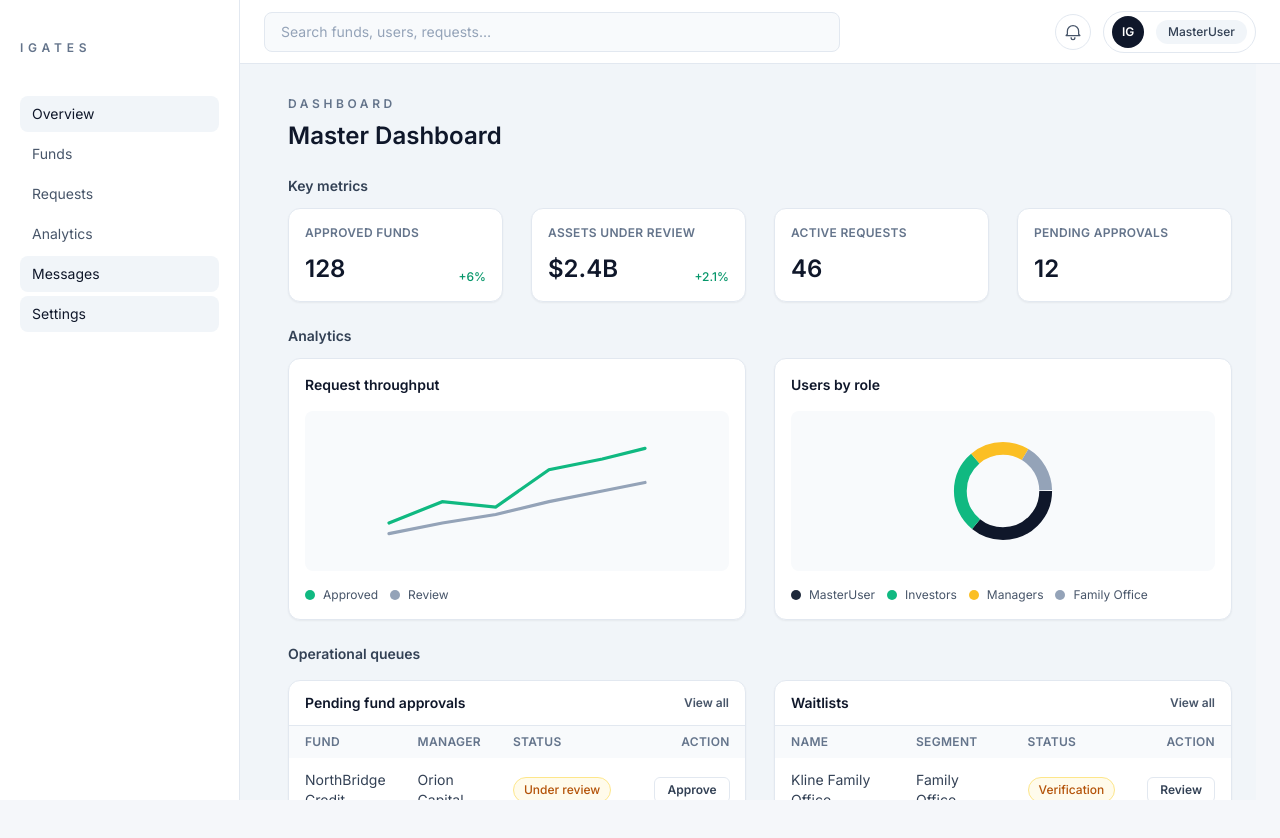
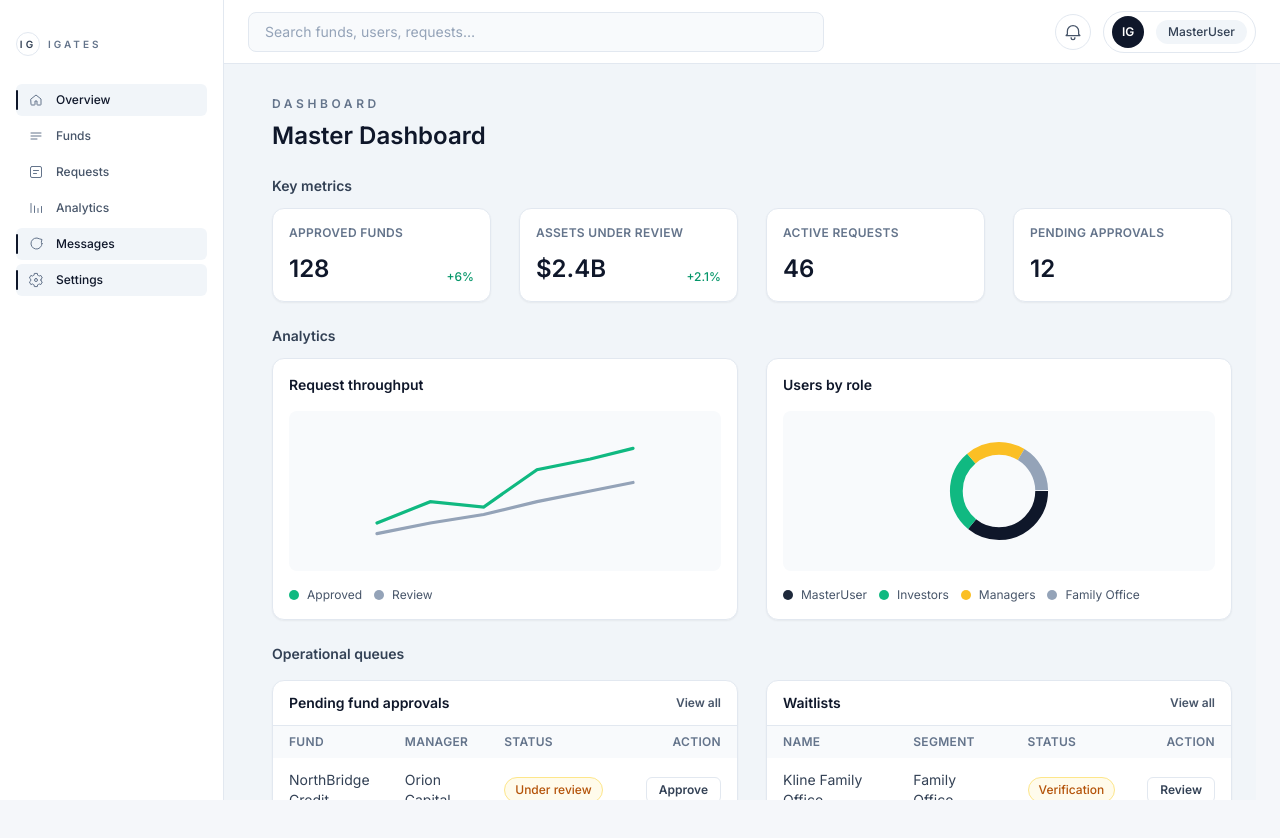
Before and after one commit to Juanherrera-123/Fund_Connect, a Next.js app: page /dashboard/master in a window 1280 px wide. Built offline with nearby package versions, Linux system fonts and the light colour scheme.

Commit message:
Update dashboard sidebar navigation

```diff
--- a/src/components/dashboard/DashboardShell.tsx
+++ b/src/components/dashboard/DashboardShell.tsx
@@ -4,12 +4,84 @@ import Link from "next/link";
 import { usePathname } from "next/navigation";
 
 const navItems = [
-  { label: "Overview", href: "/dashboard/master" },
-  { label: "Funds", href: "/dashboard/fund-manager" },
-  { label: "Requests", href: "/dashboard/investor" },
-  { label: "Analytics", href: "/dashboard/family-office" },
-  { label: "Messages", href: "/dashboard/master" },
-  { label: "Settings", href: "/dashboard/master" },
+  {
+    label: "Overview",
+    href: "/dashboard/master",
+    icon: (
+      <svg viewBox="0 0 24 24" fill="none" stroke="currentColor" strokeWidth="1.5">
+        <path
+          strokeLinecap="round"
+          strokeLinejoin="round"
+          d="M4.5 10.5 12 4.5l7.5 6v8.25a.75.75 0 0 1-.75.75h-4.5a.75.75 0 0 1-.75-.75V13.5h-3v5.25a.75.75 0 0 1-.75.75H5.25a.75.75 0 0 1-.75-.75Z"
+        />
+      </svg>
+    ),
+  },
+  {
+    label: "Funds",
+    href: "/dashboard/fund-manager",
+    icon: (
+      <svg viewBox="0 0 24 24" fill="none" stroke="currentColor" strokeWidth="1.5">
+        <path
+          strokeLinecap="round"
+          strokeLinejoin="round"
+          d="M4.5 7.5h15m-15 4.5h15m-15 4.5h9"
+        />
+      </svg>
+    ),
+  },
+  {
+    label: "Requests",
+    href: "/dashboard/investor",
+    icon: (
+      <svg viewBox="0 0 24 24" fill="none" stroke="currentColor" strokeWidth="1.5">
+        <path
+          strokeLinecap="round"
+          strokeLinejoin="round"
+          d="M8.25 9.75h7.5m-7.5 4.5h4.5M6 3.75h12A2.25 2.25 0 0 1 20.25 6v12A2.25 2.25 0 0 1 18 20.25H6A2.25 2.25 0 0 1 3.75 18V6A2.25 2.25 0 0 1 6 3.75Z"
+        />
+      </svg>
+    ),
+  },
+  {
+    label: "Analytics",
+    href: "/dashboard/family-office",
+    icon: (
+      <svg viewBox="0 0 24 24" fill="none" stroke="currentColor" strokeWidth="1.5">
+        <path
+          strokeLinecap="round"
+          strokeLinejoin="round"
+          d="M4.5 18.75V5.25m5.25 13.5V9m5.25 9.75v-6m5.25 6v-9"
+        />
+      </svg>
+    ),
+  },
+  {
+    label: "Messages",
+    href: "/dashboard/master",
+    icon: (
+      <svg viewBox="0 0 24 24" fill="none" stroke="currentColor" strokeWidth="1.5">
+        <path
+          strokeLinecap="round"
+          strokeLinejoin="round"
+          d="M21 11.25a8.25 8.25 0 1 1-4.08-7.08L21 5.25l-1.08 4.08A8.2 8.2 0 0 1 21 11.25Z"
+        />
+      </svg>
+    ),
+  },
+  {
+    label: "Settings",
+    href: "/dashboard/master",
+    icon: (
+      <svg viewBox="0 0 24 24" fill="none" stroke="currentColor" strokeWidth="1.5">
+        <path
+          strokeLinecap="round"
+          strokeLinejoin="round"
+          d="M12 9.75A2.25 2.25 0 1 0 12 14.25 2.25 2.25 0 0 0 12 9.75Zm7.5 2.25a7.49 7.49 0 0 0-.12-1.35l2.07-1.62-2.25-3.9-2.46.96a7.47 7.47 0 0 0-2.34-1.35l-.39-2.61h-4.5l-.39 2.61a7.47 7.47 0 0 0-2.34 1.35l-2.46-.96-2.25 3.9 2.07 1.62a7.49 7.49 0 0 0 0 2.7l-2.07 1.62 2.25 3.9 2.46-.96a7.47 7.47 0 0 0 2.34 1.35l.39 2.61h4.5l.39-2.61a7.47 7.47 0 0 0 2.34-1.35l2.46.96 2.25-3.9-2.07-1.62c.08-.44.12-.89.12-1.35Z"
+        />
+      </svg>
+    ),
+  },
 ];
 
 const actionIconClass =
@@ -34,11 +106,14 @@ export default function DashboardShell({
 
   return (
     <div className="relative h-screen bg-slate-100 text-slate-900">
-      <aside className="fixed inset-y-0 left-0 hidden w-60 flex-col border-r border-slate-200 bg-white px-5 py-6 md:flex">
-        <div className="flex h-12 items-center text-xs font-semibold uppercase tracking-[0.4em] text-slate-500">
-          IGATES
+      <aside className="fixed inset-y-0 left-0 hidden w-56 flex-col border-r border-slate-200 bg-white px-4 py-5 md:flex">
+        <div className="flex h-12 items-center gap-2 text-[10px] font-semibold uppercase tracking-[0.3em] text-slate-500">
+          <span className="flex h-6 w-6 items-center justify-center rounded-full border border-slate-200 text-[10px] text-slate-700">
+            IG
+          </span>
+          <span>IGATES</span>
         </div>
-        <nav className="mt-6 flex flex-1 flex-col gap-1 text-sm">
+        <nav className="mt-4 flex flex-1 flex-col gap-1 text-xs font-medium">
           {navItems.map((item) => {
             const isActive = pathname === item.href;
 
@@ -46,21 +121,29 @@ export default function DashboardShell({
               <Link
                 key={`${item.label}-${item.href}`}
                 href={item.href}
-                className={`flex items-center rounded-lg px-3 py-2 transition ${
+                className={`relative flex items-center gap-3 rounded-md px-3 py-2 transition ${
                   isActive
                     ? "bg-slate-100 text-slate-900"
                     : "text-slate-600 hover:bg-slate-50 hover:text-slate-900"
                 }`}
               >
-                {item.label}
+                <span
+                  className={`absolute left-0 top-1/2 h-5 w-0.5 -translate-y-1/2 rounded-full ${
+                    isActive ? "bg-slate-900" : "bg-transparent"
+                  }`}
+                />
+                <span className="flex h-4 w-4 items-center justify-center text-slate-500">
+                  {item.icon}
+                </span>
+                <span>{item.label}</span>
               </Link>
             );
           })}
         </nav>
       </aside>
 
-      <div className="flex h-screen flex-col md:ml-60">
-        <header className="fixed left-0 right-0 top-0 z-20 flex h-16 items-center gap-4 border-b border-slate-200 bg-white px-6 md:left-60">
+      <div className="flex h-screen flex-col md:ml-56">
+        <header className="fixed left-0 right-0 top-0 z-20 flex h-16 items-center gap-4 border-b border-slate-200 bg-white px-6 md:left-56">
           <div className="flex flex-1 items-center gap-3">
             <input
               className="h-10 w-full max-w-xl rounded-lg border border-slate-200 bg-slate-50 px-4 text-sm text-slate-700 placeholder:text-slate-400 focus:border-slate-300 focus:outline-none"
```
